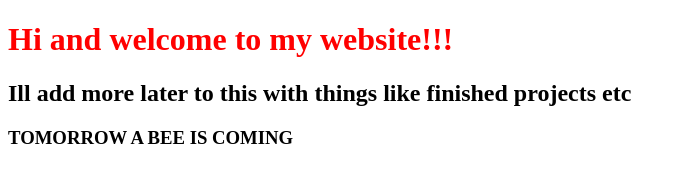
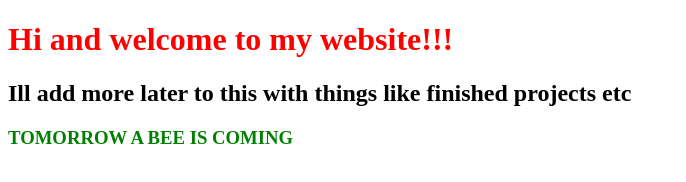
Before and after one commit to Virtknight/Website, a plain HTML site: page index.html in a window 1280 px wide. Shown: the whole page, without its empty margins (0-686 px from the left). Drawn offline with Linux system fonts and the light colour scheme.

Commit message:
Update style.css

```diff
--- a/style.css
+++ b/style.css
@@ -3,3 +3,7 @@ h1{
 
 
 }
+h3{
+    color:green;
+
+}
```
